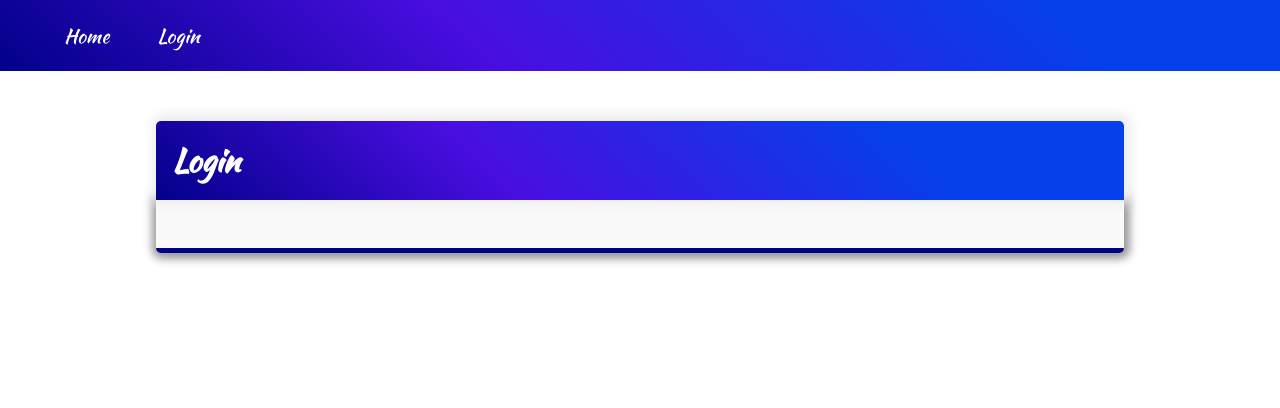
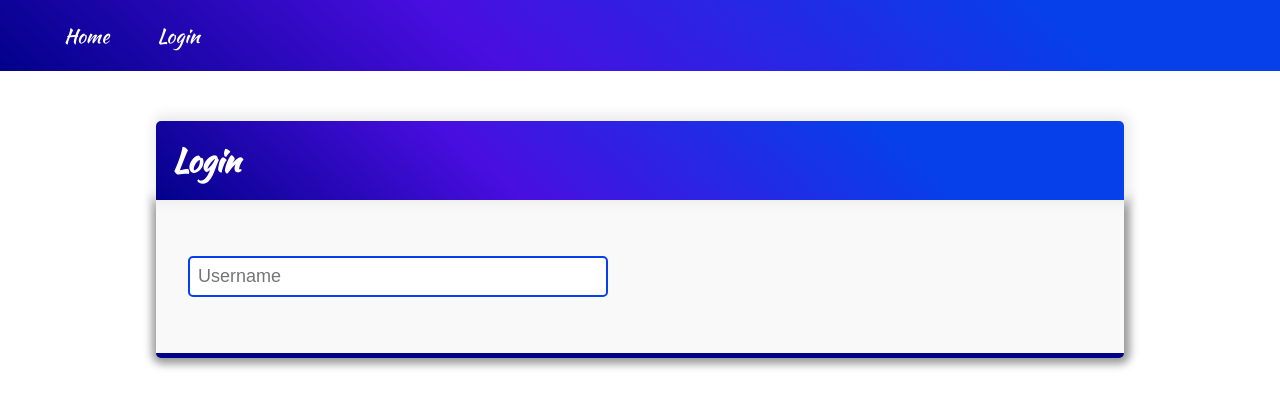
Before and after one commit to mhdrezaei/react-login-page, a React (Create React App) app: page /login in a window 1280 px wide. Shown: the top 408 px of the page. Built offline with nearby package versions, Linux system fonts and the light colour scheme.

Commit message:
create Input components

```diff
--- /dev/null
+++ b/src/components/common/Input.js
@@ -0,0 +1,36 @@
+import React from "react";
+import styled from "styled-components";
+const InputText = styled.input`
+  position: relative;
+  width: 400px;
+  max-width: 600px;
+  font-size: 18px;
+  padding: 0.5rem;
+  margin: 2rem 0.5rem;
+  border: 2px solid #0540eb;
+  border-radius: 5px;
+  outline: none;
+
+  &:after {
+    content: "";
+    position: absolute;
+    left: 300px;
+    top: 30px;
+    width: 100%;
+    height: 200px;
+    transform: translateY(100px);
+    transition: transform 0.4s ease-in-out;
+  }
+  &:focus {
+    border: 2px solid #02018a;
+  }
+`;
+function Input(props) {
+  return (
+    <div>
+      <InputText {...props} />
+    </div>
+  );
+}
+
+export default Input;
--- a/src/components/pages/Login.js
+++ b/src/components/pages/Login.js
@@ -1,3 +1,4 @@
+import Input from "components/common/Input";
 import PageLayout from "components/common/PageLayout";
 import React from "react";
 import styled from "styled-components";
@@ -54,7 +55,16 @@ function Login() {
   return (
     <PageLayout>
       <Heading>Login</Heading>
-      <Content></Content>
+      <Content>
+        <form>
+          <Input
+            type="text"
+            name="username"
+            placeholder="Username"
+            data-text="Username"
+          />
+        </form>
+      </Content>
     </PageLayout>
   );
 }
```
